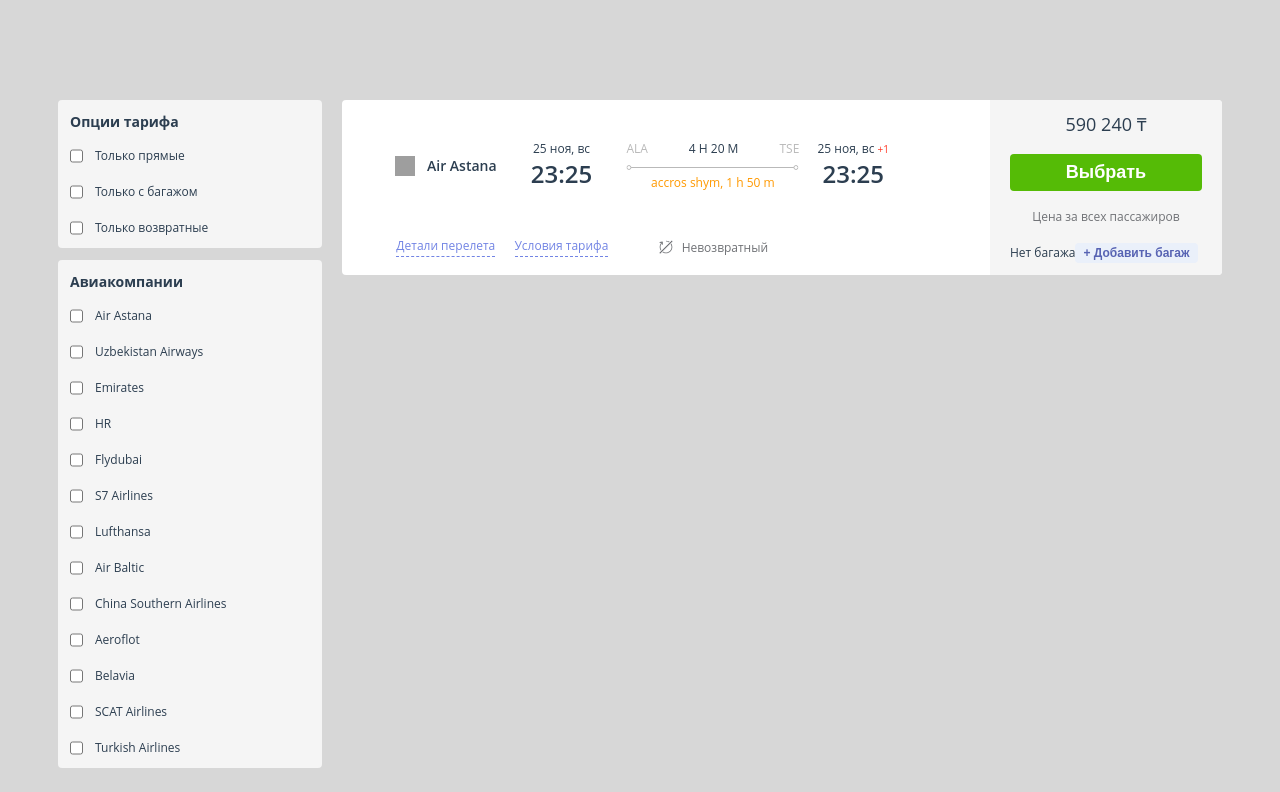
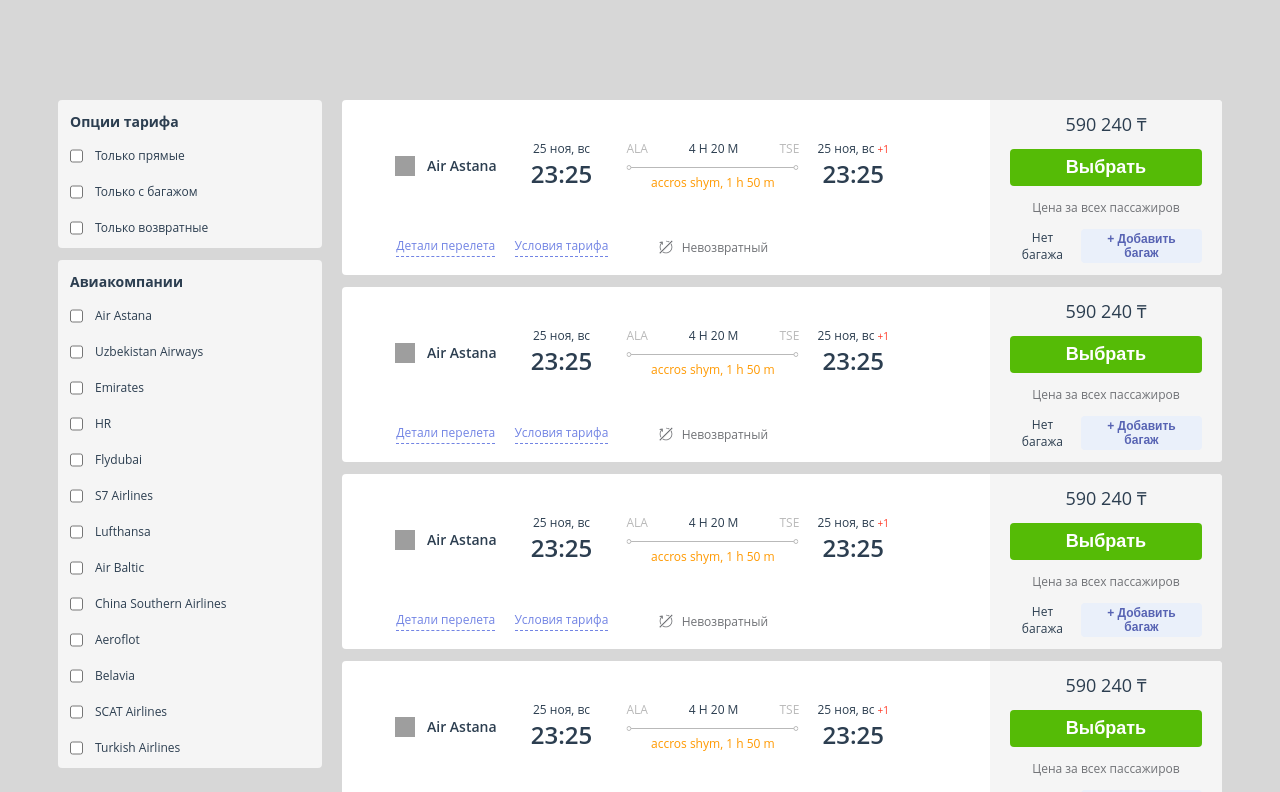
Before and after one commit to Prusa4ok/aviata, a Vue app: page / in a window 1280 px wide. Shown: the top 792 px of the page. Built offline with nearby package versions, Linux system fonts and the light colour scheme; grey boxes are pictures that could not be loaded.

Commit message:
complete structure files

```diff
--- a/src/sharing/components/CardTicket.vue
+++ b/src/sharing/components/CardTicket.vue
@@ -46,7 +46,7 @@
       <button class="btn btn__primary text-wbb text-l">Выбрать</button>
       <p class="text-s accent-dark-gray">Цена за всех пассажиров</p>
       <div class="content">
-        <p class="text-s">Нет багажа</p>
+        <p class="text-s mr-6">Нет багажа</p>
         <button class="btn btn__secondary text-s text-wb accent-purple">+ Добавить багаж</button>
       </div>
     </div>
@@ -202,4 +202,8 @@
   padding: 3px 8px;
   background-color: #EAF0FA;
 }
+
+.mr-6 {
+  margin-right: 6px;
+}
 </style>
--- a/src/views/FilterFlights.vue
+++ b/src/views/FilterFlights.vue
@@ -10,8 +10,12 @@
         :items="results.airlines"
       />
     </div>
-    <div>
-      <card-ticket />
+    <div class="form-filters"
+    >
+      <card-ticket
+        v-for="(ticket, index) in results.flights"
+        :key="index"
+      />
     </div>
   </div>
 </template>
@@ -43,7 +47,7 @@
 <style>
 .wrapper {
   width: 100vw;
-  height: 100vh;
+  min-height: 100vh;
   display: flex;
   justify-content: center;
   grid-gap: 20px;
```
